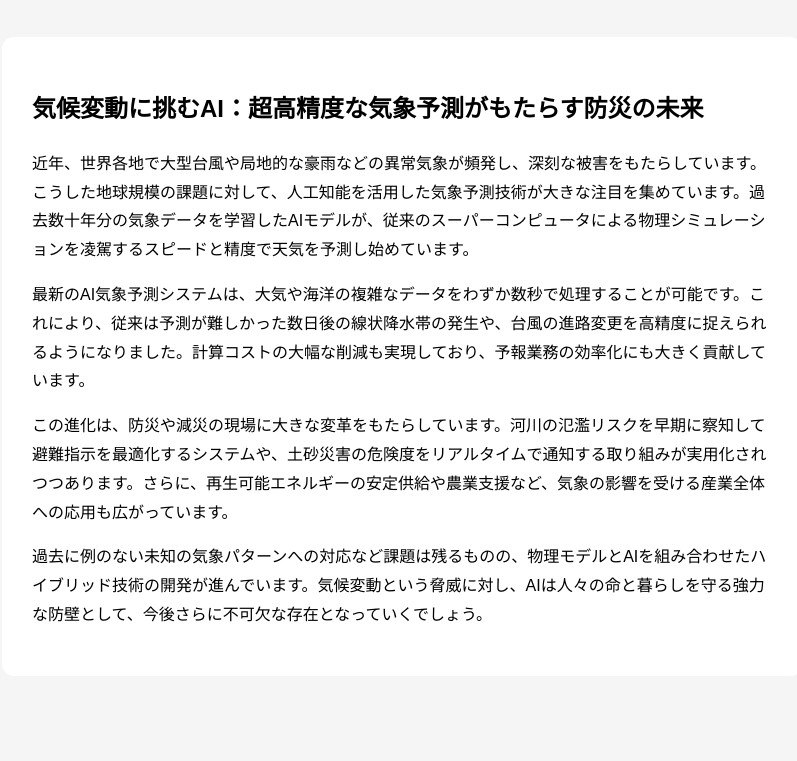
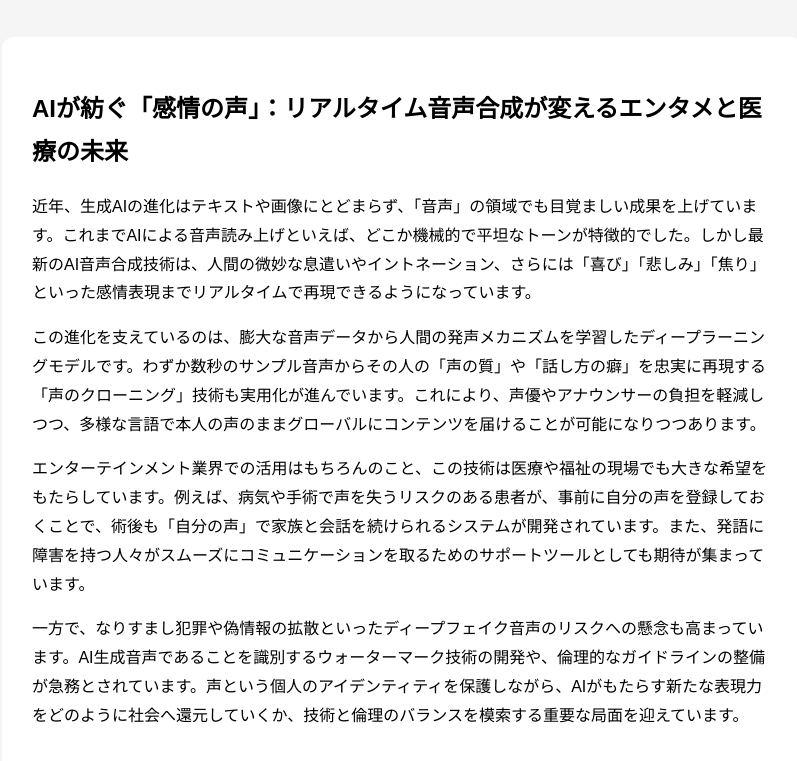
Before and after one commit to yusukaide-onthebed/ai-auto-site, a plain HTML site: page index.html in a window 1280 px wide. Shown: the part 185-946 px from the top of the page, without its empty margins (238-1035 px from the left). Drawn offline with Linux system fonts and the light colour scheme.

Commit message:
AIが記事を生成しました

```diff
--- a/index.html
+++ b/index.html
@@ -53,11 +53,11 @@
     <!-- AI_ARTICLE_START -->
 
 <article>
-<h2>気候変動に挑むAI：超高精度な気象予測がもたらす防災の未来</h2>
-<p>近年、世界各地で大型台風や局地的な豪雨などの異常気象が頻発し、深刻な被害をもたらしています。こうした地球規模の課題に対して、人工知能を活用した気象予測技術が大きな注目を集めています。過去数十年分の気象データを学習したAIモデルが、従来のスーパーコンピュータによる物理シミュレーションを凌駕するスピードと精度で天気を予測し始めています。</p>
-<p>最新のAI気象予測システムは、大気や海洋の複雑なデータをわずか数秒で処理することが可能です。これにより、従来は予測が難しかった数日後の線状降水帯の発生や、台風の進路変更を高精度に捉えられるようになりました。計算コストの大幅な削減も実現しており、予報業務の効率化にも大きく貢献しています。</p>
-<p>この進化は、防災や減災の現場に大きな変革をもたらしています。河川の氾濫リスクを早期に察知して避難指示を最適化するシステムや、土砂災害の危険度をリアルタイムで通知する取り組みが実用化されつつあります。さらに、再生可能エネルギーの安定供給や農業支援など、気象の影響を受ける産業全体への応用も広がっています。</p>
-<p>過去に例のない未知の気象パターンへの対応など課題は残るものの、物理モデルとAIを組み合わせたハイブリッド技術の開発が進んでいます。気候変動という脅威に対し、AIは人々の命と暮らしを守る強力な防壁として、今後さらに不可欠な存在となっていくでしょう。</p>
+<h2>AIが紡ぐ「感情の声」：リアルタイム音声合成が変えるエンタメと医療の未来</h2>
+<p>近年、生成AIの進化はテキストや画像にとどまらず、「音声」の領域でも目覚ましい成果を上げています。これまでAIによる音声読み上げといえば、どこか機械的で平坦なトーンが特徴的でした。しかし最新のAI音声合成技術は、人間の微妙な息遣いやイントネーション、さらには「喜び」「悲しみ」「焦り」といった感情表現までリアルタイムで再現できるようになっています。</p>
+<p>この進化を支えているのは、膨大な音声データから人間の発声メカニズムを学習したディープラーニングモデルです。わずか数秒のサンプル音声からその人の「声の質」や「話し方の癖」を忠実に再現する「声のクローニング」技術も実用化が進んでいます。これにより、声優やアナウンサーの負担を軽減しつつ、多様な言語で本人の声のままグローバルにコンテンツを届けることが可能になりつつあります。</p>
+<p>エンターテインメント業界での活用はもちろんのこと、この技術は医療や福祉の現場でも大きな希望をもたらしています。例えば、病気や手術で声を失うリスクのある患者が、事前に自分の声を登録しておくことで、術後も「自分の声」で家族と会話を続けられるシステムが開発されています。また、発語に障害を持つ人々がスムーズにコミュニケーションを取るためのサポートツールとしても期待が集まっています。</p>
+<p>一方で、なりすまし犯罪や偽情報の拡散といったディープフェイク音声のリスクへの懸念も高まっています。AI生成音声であることを識別するウォーターマーク技術の開発や、倫理的なガイドラインの整備が急務とされています。声という個人のアイデンティティを保護しながら、AIがもたらす新たな表現力をどのように社会へ還元していくか、技術と倫理のバランスを模索する重要な局面を迎えています。</p>
 </article>
 
     <!-- AI_ARTICLE_END -->
```
Also changed, not shown: article.html (+5 -5 lines).
